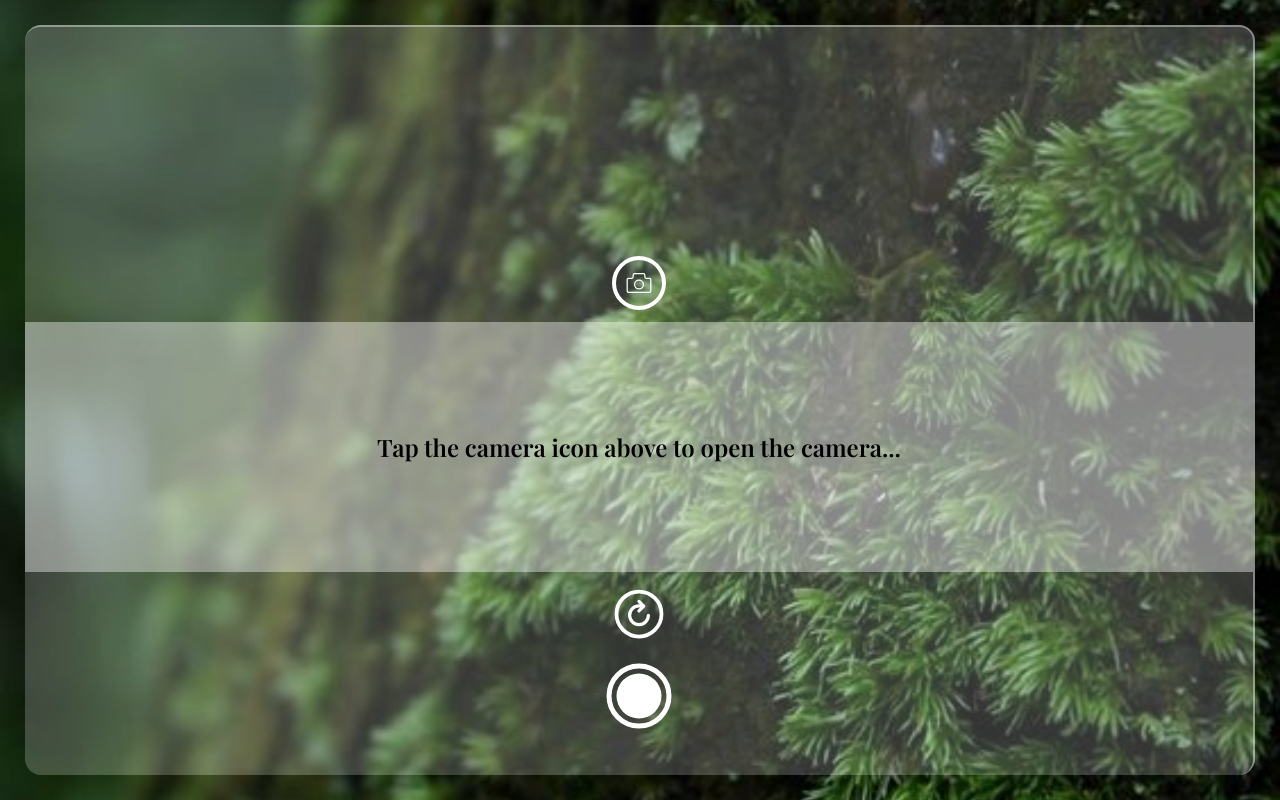
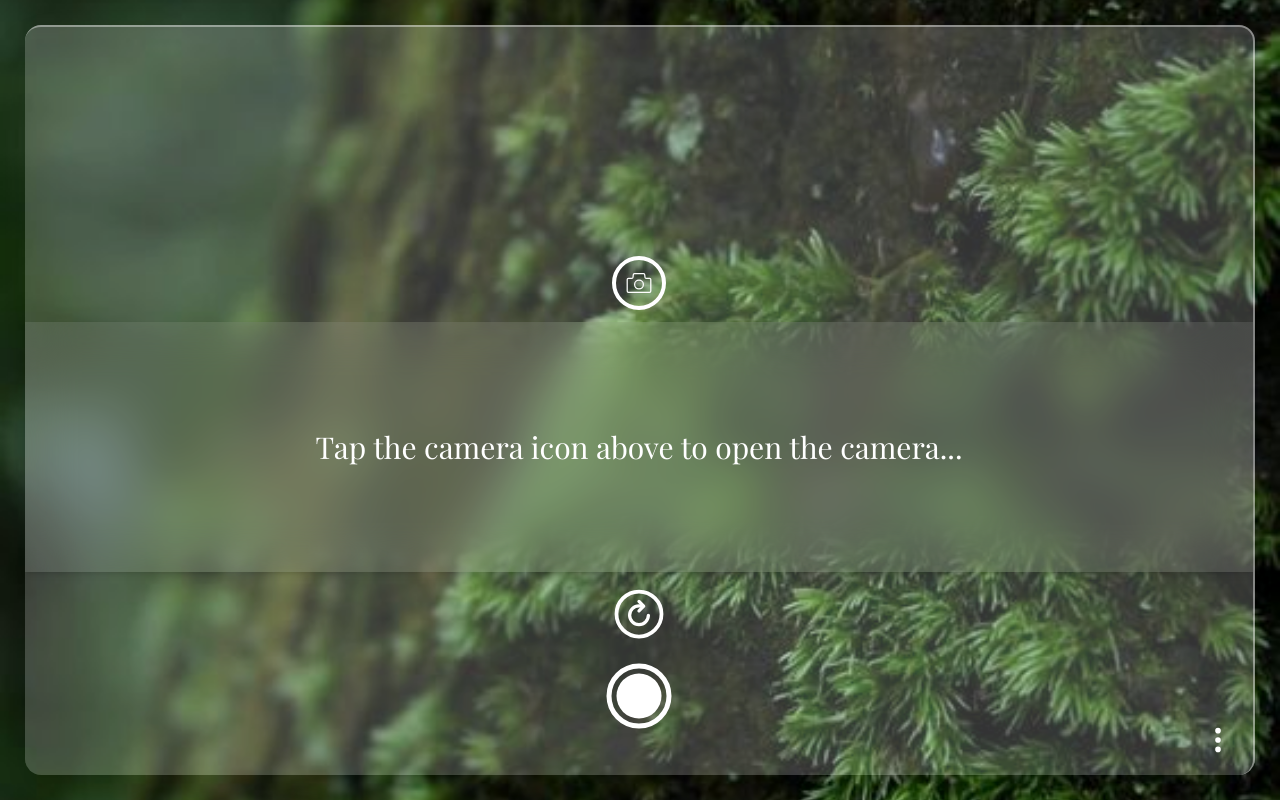
Before and after one commit to derikaquary/26-plant-disease-identifier, a Next.js app: page /plant_analyzer in a window 1280 px wide. Built offline with nearby package versions, Linux system fonts and the light colour scheme; no server answers.

Commit message:
creating navbar

```diff
--- /dev/null
+++ b/app/_components/Navigation.js
@@ -0,0 +1,26 @@
+import Link from "next/link";
+import { useState } from "react";
+import { BsThreeDotsVertical } from "react-icons/bs";
+import { MdHome } from "react-icons/md";
+
+function Navigation() {
+  const [isOpen, setIsOpen] = useState(false);
+  return (
+    <div className="absolute bottom-5 right-5 flex flex-col items-end">
+      {isOpen && (
+        <div className="rounded-xl bg-white/20 backdrop-blur-md w-[50px] flex flex-col items-center justify-center px-3 py-3">
+          <Link href="/">
+            <MdHome color="white" size={40} />
+          </Link>
+        </div>
+      )}
+      <BsThreeDotsVertical
+        onClick={() => setIsOpen(!isOpen)}
+        size={30}
+        color="white"
+      />
+    </div>
+  );
+}
+
+export default Navigation;
--- a/app/_components/Spinner.js
+++ b/app/_components/Spinner.js
@@ -1,5 +1,5 @@
 function Spinner() {
-  return <div className='spinner'></div>;
+  return <div className="spinner flex items-center justify-center"></div>;
 }
 
 export default Spinner;
--- a/app/loading.js
+++ b/app/loading.js
@@ -1,5 +1,9 @@
 import Spinner from "@/app/_components/Spinner";
 
 export default function Loading() {
-  return <Spinner />;
+  return (
+    <div className="flex justify-center items-center">
+      <Spinner />
+    </div>
+  );
 }
--- a/app/plant_analyzer/page.js
+++ b/app/plant_analyzer/page.js
@@ -14,6 +14,7 @@ import { IoRadioButtonOnOutline } from "react-icons/io5";
 import { FiCameraOff } from "react-icons/fi";
 import { IoRefreshCircleOutline } from "react-icons/io5";
 import Spinner from "../_components/Spinner";
+import Navigation from "../_components/Navigation";
 
 function PlantAnalyzer() {
   const [capturedImage, setCapturedImage] = useState(null);
@@ -185,13 +186,13 @@ function PlantAnalyzer() {
           <CiCamera color="white" size={30} />
         </button>
       )}
-      <div className="h-[250px] bg-white/40 w-full overflow-auto px-2 flex flex-col items-center justify-center">
+      <div className="h-[250px] bg-white/10 backdrop-blur-xl w-full overflow-auto px-2 flex flex-col items-center justify-center shadow-md">
         {loading ? (
           <Spinner />
         ) : plantInfo ? (
           <div dangerouslySetInnerHTML={{ __html: plantInfo }} />
         ) : (
-          <p className="font-semibold text-2xl">
+          <p className="text-[30px] text-white">
             Tap the camera icon above to open the camera...
           </p>
         )}
@@ -207,6 +208,7 @@ function PlantAnalyzer() {
       <button onClick={handleCapture} disabled={!stream}>
         <IoRadioButtonOnOutline color="white" size={80} />
       </button>
+      <Navigation />
     </div>
   );
 }
```
